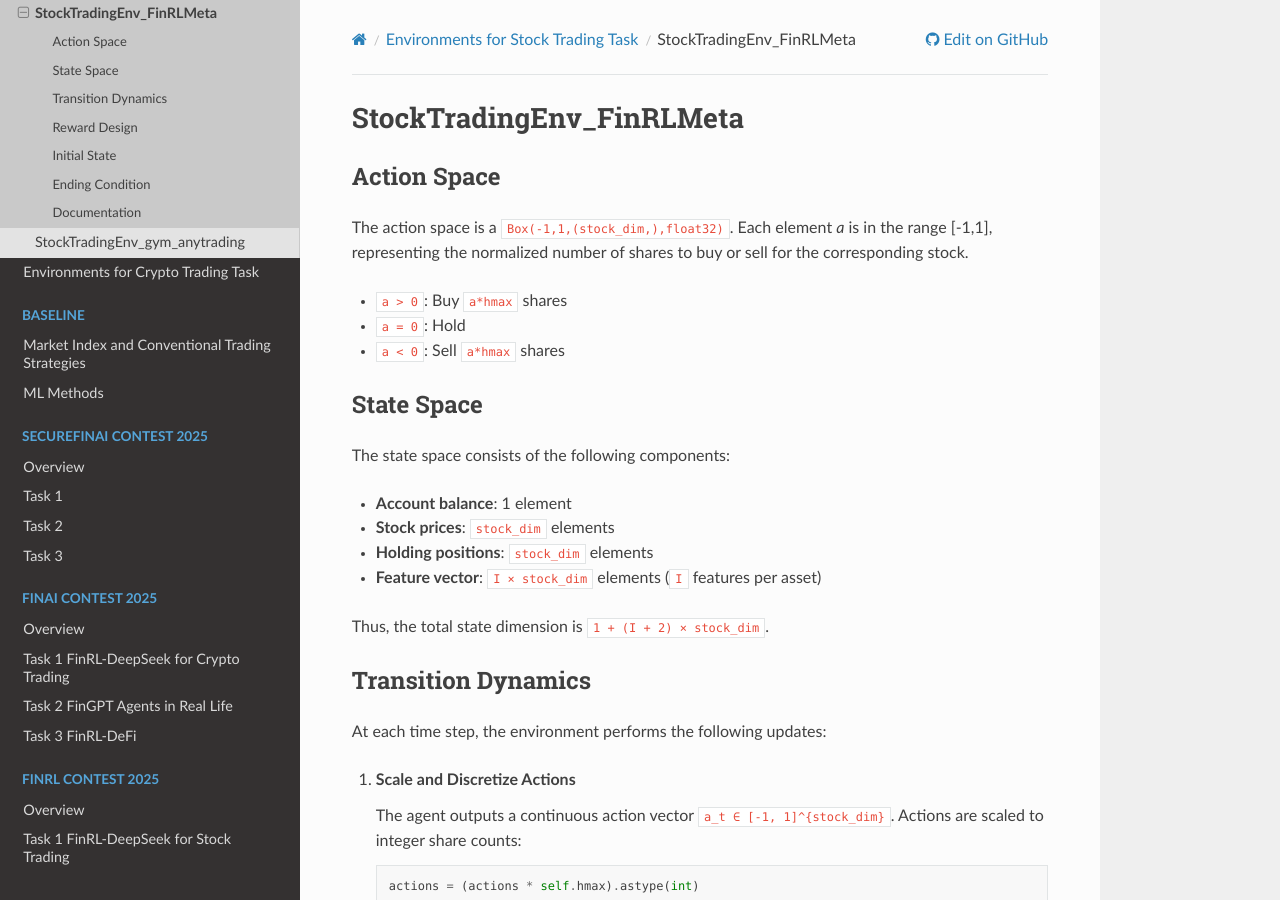
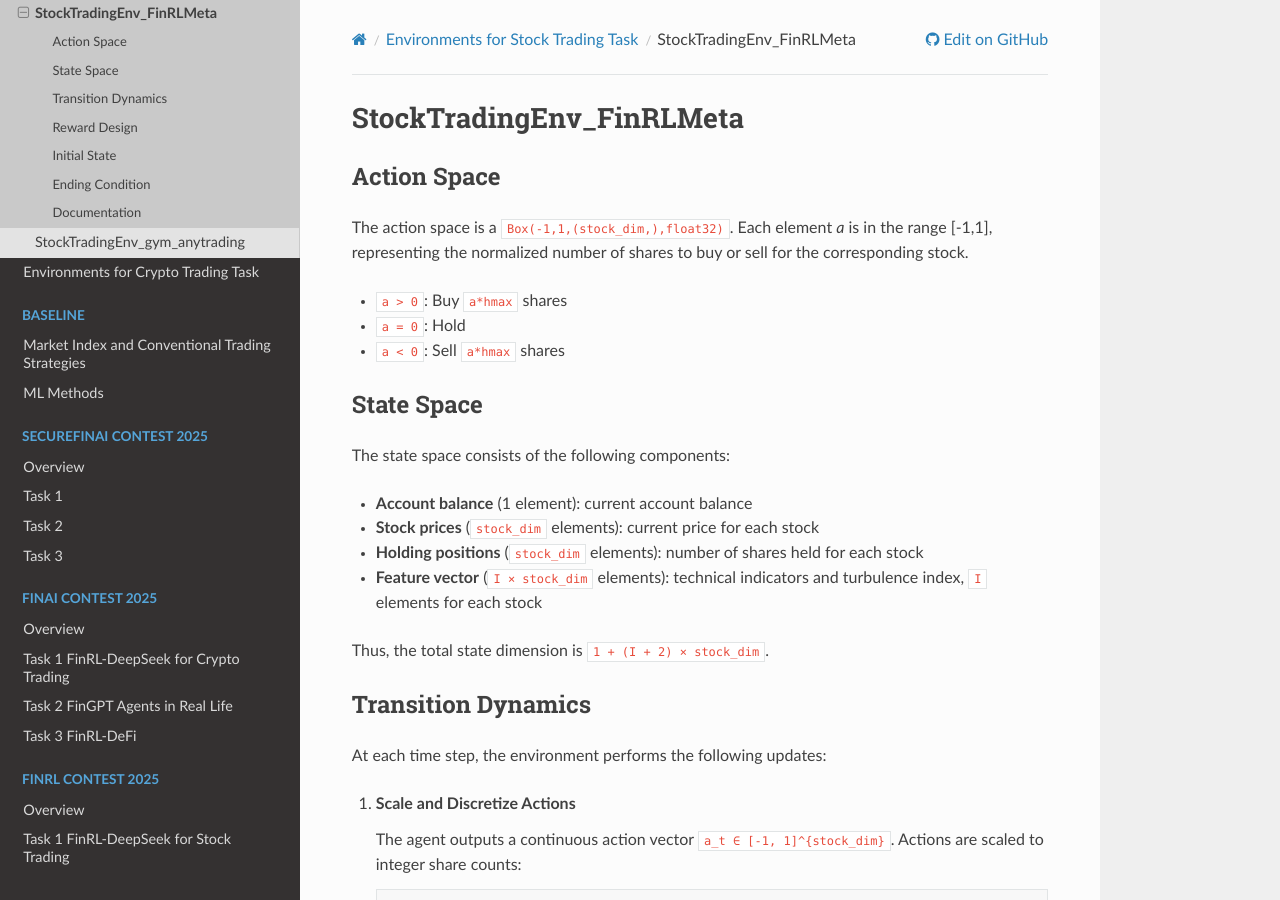
Before and after one commit to Xingyu025/FinAI-Contest, a Sphinx documentation site: the page built from docs/source/envs/stock/finrlmeta.rst, in a window 1280 px wide and 900 px high. Built offline with Sphinx 7.4.7 and the Read the Docs theme 3.1.0, drawn with Linux system fonts in a browser that asks for light colours.

```diff
--- a/docs/source/envs/stock/finrlmeta.rst
+++ b/docs/source/envs/stock/finrlmeta.rst
@@ -15,10 +15,10 @@ State Space
 -----------
 The state space consists of the following components:
 
-- **Account balance**: 1 element
-- **Stock prices**: ``stock_dim`` elements
-- **Holding positions**: ``stock_dim`` elements
-- **Feature vector**: ``I × stock_dim`` elements (``I`` features per asset)
+- **Account balance** (1 element): current account balance
+- **Stock prices** (``stock_dim`` elements): current price for each stock
+- **Holding positions** (``stock_dim`` elements): number of shares held for each stock
+- **Feature vector** (``I × stock_dim`` elements): technical indicators and turbulence index, ``I`` elements for each stock
 
 Thus, the total state dimension is ``1 + (I + 2) × stock_dim``.
 
```
Also changed, not shown: docs/source/envs/stock/gymanytrading.rst (+97 -4 lines), 1 other file.
